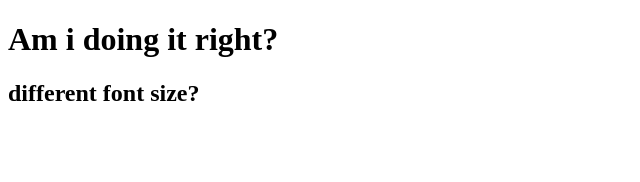
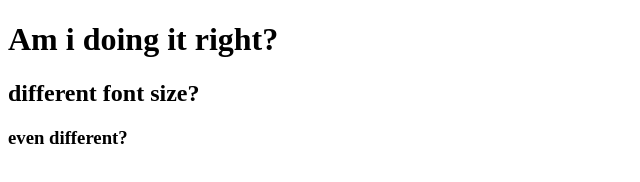
Before and after one commit to oman2006/oman2006.github.io, a plain HTML site: page index.html in a window 1280 px wide. Shown: the whole page, without its empty margins (0-640 px from the left). Drawn offline with Linux system fonts and the light colour scheme.

Commit message:
Update index.html

```diff
--- a/index.html
+++ b/index.html
@@ -7,6 +7,7 @@
 
 <h1>Am i doing it right? </h1>
   <h2>different font size?</h2>
+  <h3>even different?<h3>
 
 </body>
 </html>
```
